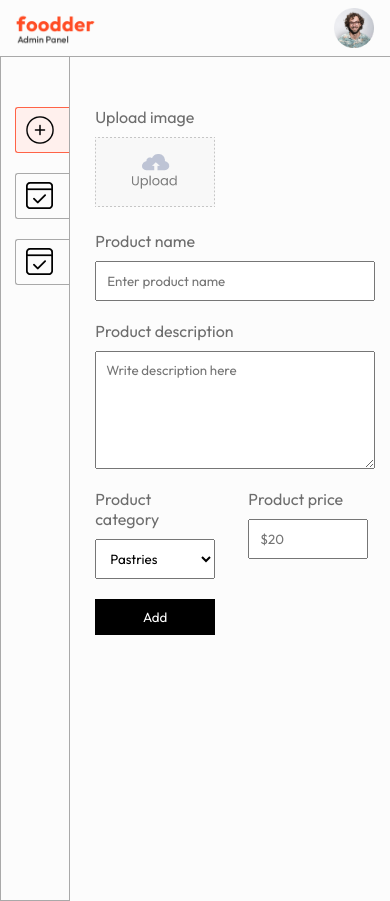
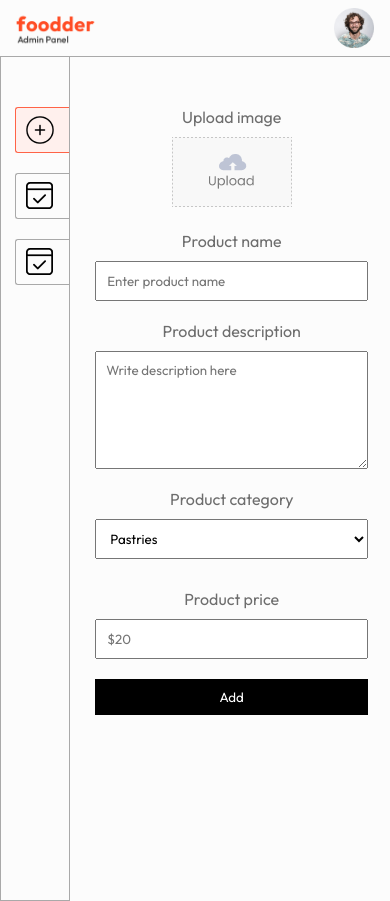
Before and after one commit to stkuwanda/foodder-admin, a React (Vite) app: page /add in a window 390 px wide. Built offline with nearby package versions, Linux system fonts and the light colour scheme.

Commit message:
implementing responsive page styling for add page

```diff
--- a/src/pages/Add/Add.page.css
+++ b/src/pages/Add/Add.page.css
@@ -40,3 +40,32 @@
   color: white;
   cursor: pointer;
 }
+
+@media (max-width: 900px) {
+  .add-img-upload.flex-col, .add-product-name.flex-col, .add-product-description.flex-col {
+    align-items: stretch;
+    text-align: center;
+    width: 100%;
+  }
+
+  .add-category-and-price {
+    flex-direction: column;
+  }
+
+  .add-category-and-price select, .add-category-and-price input {
+    max-width: none;
+  }
+
+  .add-category.flex-col, .add-price.flex-col {
+    text-align: center;
+    align-items: stretch;
+  }
+
+  .add-btn {
+    max-width: none;
+  }
+
+  section.add form.flex-col {
+    margin-bottom: 30px;
+  }
+}
```
